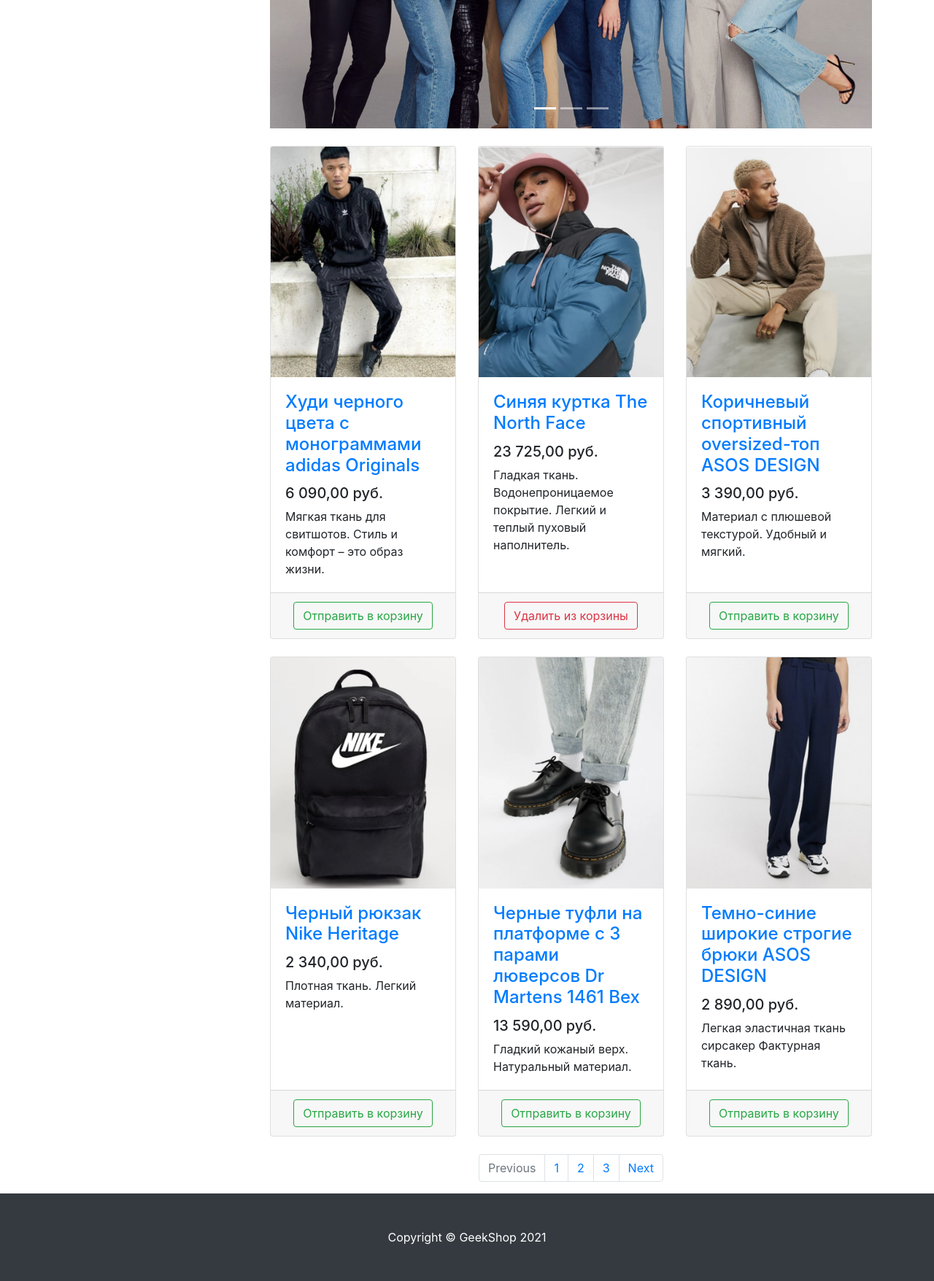
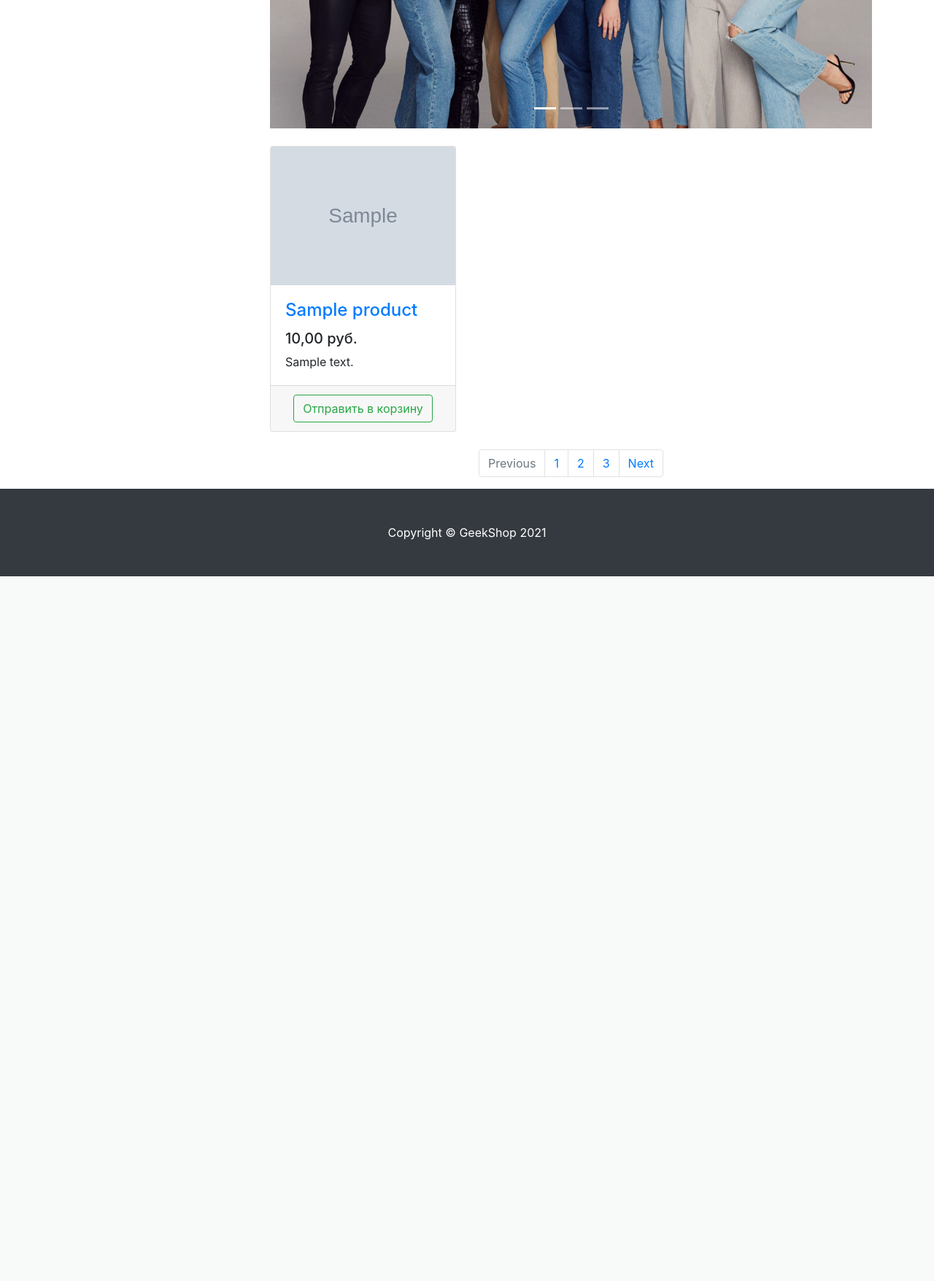
Before and after one commit to nezl0i/Django, a Django app: template products/templates/products/products.html in a window 1280 px wide. Shown: the part 399-2155 px from the top of the page at 73% size. After the commit the page ends 1189 px from the top, so only its background shows below. Run offline with Django 3.2, Linux system fonts and the light colour scheme; the template is opened without the code that fills it: most values are stand-ins (such as "Sample title", 1, 10 or a date in 2020); grey boxes marked "Sample" are stand-in pictures; some libraries are stand-ins or nearby versions.

Commit message:
Create dynamic content product card

```diff
--- a/products/templates/products/products.html
+++ b/products/templates/products/products.html
@@ -76,13 +76,16 @@
                 </ol>
                 <div class="carousel-inner" role="listbox">
                     <div class="carousel-item active">
-                        <img class="d-block img-fluid" src="{% static 'vendor/img/slides/slide-1.jpg' %}" alt="First slide">
+                        <img class="d-block img-fluid" src="{% static 'vendor/img/slides/slide-1.jpg' %}"
+                             alt="First slide">
                     </div>
                     <div class="carousel-item">
-                        <img class="d-block img-fluid" src="{% static 'vendor/img/slides/slide-2.jpg' %}" alt="Second slide">
+                        <img class="d-block img-fluid" src="{% static 'vendor/img/slides/slide-2.jpg' %}"
+                             alt="Second slide">
                     </div>
                     <div class="carousel-item">
-                        <img class="d-block img-fluid" src="{% static 'vendor/img/slides/slide-3.jpg' %}" alt="Third slide">
+                        <img class="d-block img-fluid" src="{% static 'vendor/img/slides/slide-3.jpg' %}"
+                             alt="Third slide">
                     </div>
                 </div>
                 <a class="carousel-control-prev" href="#carouselExampleIndicators" role="button" data-slide="prev">
@@ -97,126 +100,28 @@
 
             <div class="row">
 
+                {% for product in products %}
                     <div class="col-lg-4 col-md-6 mb-4">
                         <div class="card h-100">
                             <a href="#">
                                 <img class="card-img-top"
-                                 src="{% static 'vendor/img/products/Adidas-hoodie.png' %}"
+                                     src="{% static  product.image %}"
                                      alt="">
                             </a>
                             <div class="card-body">
                                 <h4 class="card-title">
-                                <a href="#">Худи черного цвета с монограммами adidas Originals</a>
+                                    <a href="#">{{ product.name }}</a>
                                 </h4>
-                            <h5>6 090,00 руб.</h5>
-                            <p class="card-text">Мягкая ткань для свитшотов. Стиль и комфорт – это образ жизни.</p>
+                                <h5>{{ product.price }},00 руб.</h5>
+                                <p class="card-text">{{ product.text }}</p>
                             </div>
                             <div class="card-footer text-center">
                                 <button type="button" class="btn btn-outline-success">Отправить в корзину</button>
                             </div>
                         </div>
                     </div>
+                {% endfor %}
 
-                <div class="col-lg-4 col-md-6 mb-4">
-                    <div class="card h-100">
-                        <a href="#">
-                            <img class="card-img-top"
-                                 src="{% static 'vendor/img/products/Blue-jacket-The-North-Face.png' %}" alt="">
-                        </a>
-                        <div class="card-body">
-                            <h4 class="card-title">
-                                <a href="#">Синяя куртка The North Face</a>
-                            </h4>
-                            <h5>23 725,00 руб.</h5>
-                            <p class="card-text">
-                                Гладкая ткань. Водонепроницаемое покрытие. Легкий и теплый пуховый наполнитель.
-                            </p>
-                        </div>
-                        <div class="card-footer text-center">
-                            <button type="button" class="btn btn-outline-danger">Удалить из корзины</button>
-                        </div>
-                    </div>
-                </div>
-
-                <div class="col-lg-4 col-md-6 mb-4">
-                    <div class="card h-100">
-                        <a href="#">
-                            <img class="card-img-top"
-                                 src="{% static 'vendor/img/products/Brown-sports-oversized-top-ASOS-DESIGN.png' %}"
-                                 alt="">
-                        </a>
-                        <div class="card-body">
-                            <h4 class="card-title">
-                                <a href="#">Коричневый спортивный oversized-топ ASOS DESIGN</a>
-                            </h4>
-                            <h5>3 390,00 руб.</h5>
-                            <p class="card-text">Материал с плюшевой текстурой. Удобный и мягкий.</p>
-                        </div>
-                        <div class="card-footer text-center">
-                            <button type="button" class="btn btn-outline-success">Отправить в корзину</button>
-                        </div>
-                    </div>
-                </div>
-
-                <div class="col-lg-4 col-md-6 mb-4">
-                    <div class="card h-100">
-                        <a href="#">
-                            <img class="card-img-top"
-                                 src="{% static 'vendor/img/products/Black-Nike-Heritage-backpack.png' %}"
-                                 alt="">
-                        </a>
-                        <div class="card-body">
-                            <h4 class="card-title">
-                                <a href="#">Черный рюкзак Nike Heritage</a>
-                            </h4>
-                            <h5>2 340,00 руб.</h5>
-                            <p class="card-text">Плотная ткань. Легкий материал.</p>
-                        </div>
-                        <div class="card-footer text-center">
-                            <button type="button" class="btn btn-outline-success">Отправить в корзину</button>
-                        </div>
-                    </div>
-                </div>
-
-                <div class="col-lg-4 col-md-6 mb-4">
-                    <div class="card h-100">
-                        <a href="#">
-                            <img class="card-img-top"
-                                 src="{% static 'vendor/img/products/Black-Dr-Martens-shoes.png' %}"
-                                 alt="">
-                        </a>
-                        <div class="card-body">
-                            <h4 class="card-title">
-                                <a href="#">Черные туфли на платформе с 3 парами люверсов Dr Martens 1461 Bex</a>
-                            </h4>
-                            <h5>13 590,00 руб.</h5>
-                            <p class="card-text">Гладкий кожаный верх. Натуральный материал.</p>
-                        </div>
-                        <div class="card-footer text-center">
-                            <button type="button" class="btn btn-outline-success">Отправить в корзину</button>
-                        </div>
-                    </div>
-                </div>
-
-                <div class="col-lg-4 col-md-6 mb-4">
-                    <div class="card h-100">
-                        <a href="#">
-                            <img class="card-img-top"
-                                 src="{% static 'vendor/img/products/Dark-blue-wide-leg-ASOs-DESIGN-trousers.png' %}"
-                                 alt="">
-                        </a>
-                        <div class="card-body">
-                            <h4 class="card-title">
-                                <a href="#">Темно-синие широкие строгие брюки ASOS DESIGN</a>
-                            </h4>
-                            <h5>2 890,00 руб.</h5>
-                            <p class="card-text">Легкая эластичная ткань сирсакер Фактурная ткань.</p>
-                        </div>
-                        <div class="card-footer text-center">
-                            <button type="button" class="btn btn-outline-success">Отправить в корзину</button>
-                        </div>
-                    </div>
-                </div>
 
             </div>
 
```
Also changed, not shown: products/views.py (+26 -0 lines). Lines whose indentation alone changed are shown as unchanged.
